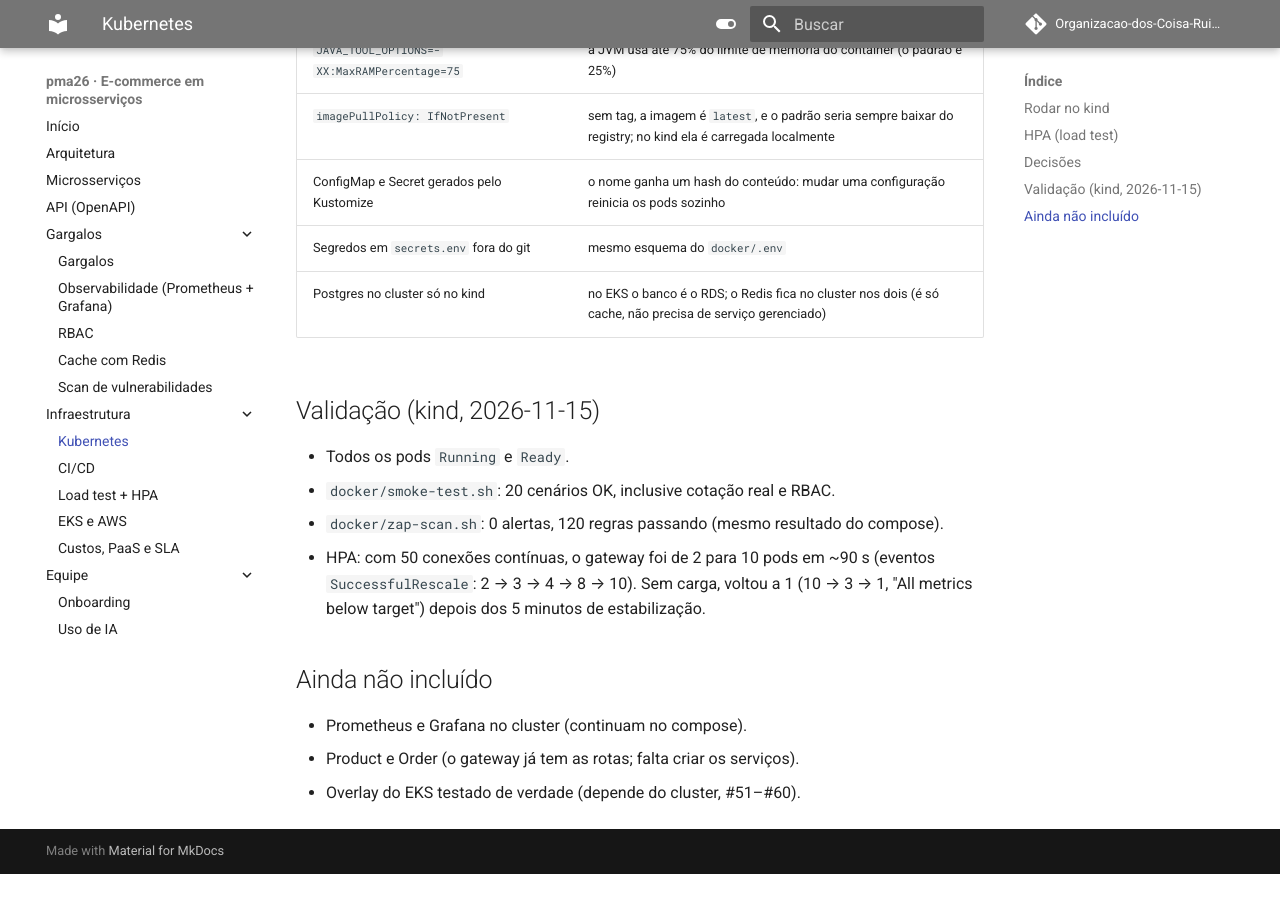
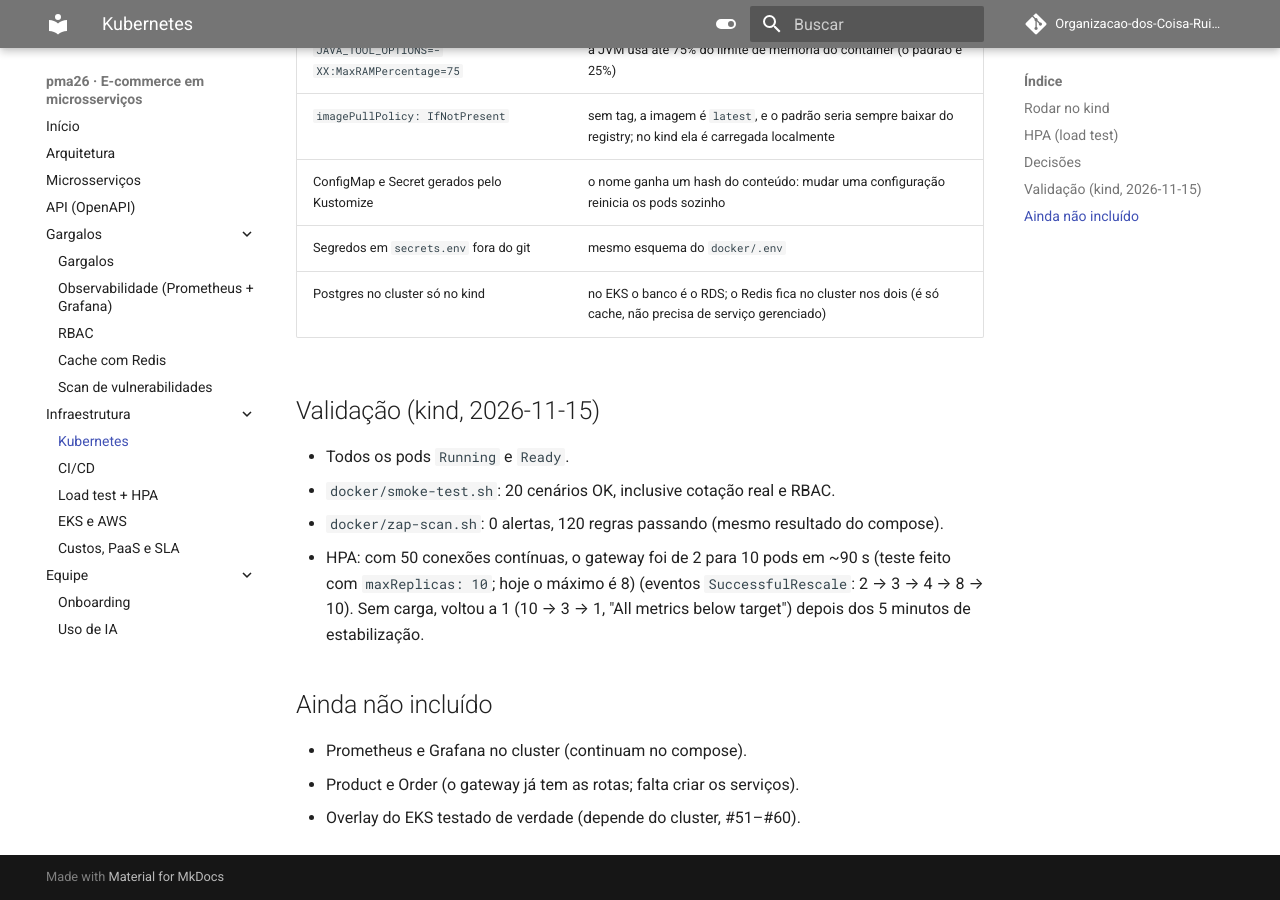
Before and after one commit to Organizacao-dos-Coisa-Ruim/pma26, an MkDocs documentation site: the page built from docs/kubernetes.md, in a window 1280 px wide and 900 px high, scrolled down 2131 px. Built offline with MkDocs 1.6.1 and Material for MkDocs 9.7.7, drawn with Linux system fonts in a browser that asks for light colours; comment, search, counter and statistics services are not loaded; before the commit the page ends 3005 px from its top, so only the background shows below that; some of the changed text lies outside the part shown.

Commit message:
chore: HPA do gateway com no máximo 8 réplicas
Com Product e Order no cluster, 10 réplicas do gateway pediriam ~4,2 vCPU,
mais que os ~3,8 alocáveis nos 2 nós t3.medium do EKS. Com 8, o pico fica
em ~3,7 vCPU, sem nó extra. Decidido com o Carlos.

Co-Authored-By: Claude Opus 5.5 <noreply@anthropic.com>

````diff
--- a/k8s/README.md
+++ b/k8s/README.md
@@ -63,7 +63,7 @@ e `kubectl -n pma26 rollout restart deploy/<serviço>`.
 
 ## HPA (load test)
 
-O gateway escala de 1 a 10 pods mantendo a CPU média em 50% do `request` (250m). Para ver escalar:
+O gateway escala de 1 a 8 pods mantendo a CPU média em 50% do `request` (250m). Para ver escalar:
 
 ```bash
 kubectl -n pma26 get hpa gateway -w          # num terminal
@@ -96,7 +96,7 @@ Sem carga, o HPA espera 5 minutos estável antes de reduzir as réplicas (evita
 - Todos os pods `Running` e `Ready`.
 - `docker/smoke-test.sh`: 20 cenários OK, inclusive cotação real e RBAC.
 - `docker/zap-scan.sh`: 0 alertas, 120 regras passando (mesmo resultado do compose).
-- HPA: com 50 conexões contínuas, o gateway foi de 2 para 10 pods em ~90 s
+- HPA: com 50 conexões contínuas, o gateway foi de 2 para 10 pods em ~90 s (teste feito com `maxReplicas: 10`; hoje o máximo é 8)
   (eventos `SuccessfulRescale`: 2 → 3 → 4 → 8 → 10). Sem carga, voltou a 1 (10 → 3 → 1,
   "All metrics below target") depois dos 5 minutos de estabilização.
 
````
Also changed, not shown: docs/custos.md (+7 -7 lines), docs/load-test.md (+1 -1 lines), 1 other file.
